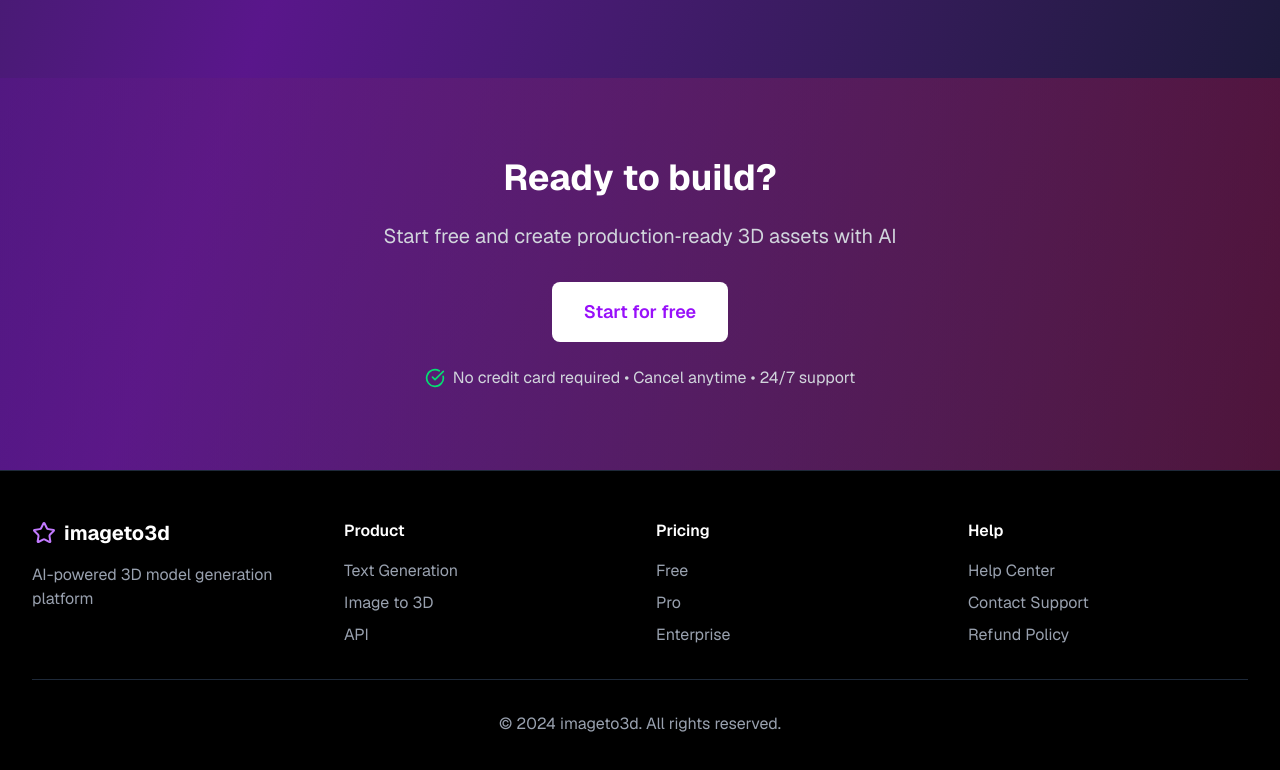
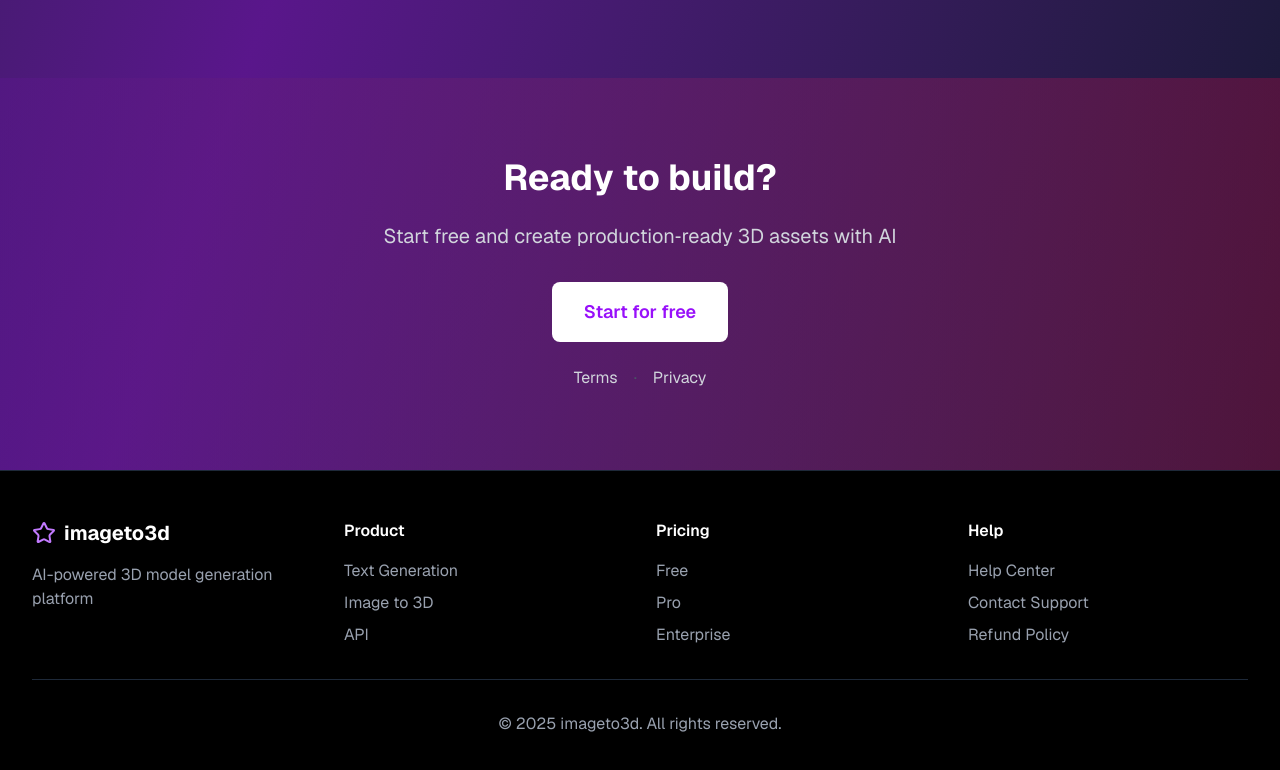
Before and after one commit to johngefang-max/my-app, a Next.js app: page /pricing in a window 1280 px wide. Shown: the part 2945-3715 px from the top of the page. Built offline with nearby package versions, Linux system fonts and the light colour scheme; no server answers.

Commit message:
chore: move Terms & Privacy into pricing CTA; update all footers to 2025; fix dead links on home and pricing; remove support tagline

```diff
--- a/src/app/page.tsx
+++ b/src/app/page.tsx
@@ -19,11 +19,7 @@
   const [imgError, setImgError] = useState(false)
   const heroSrc = (process.env.NEXT_PUBLIC_HERO_IMAGE_URL as string) || '/alis.png'
   const go = (path: string) => {
-    if (isAuthenticated) {
-      router.push(path)
-    } else {
-      openLogin()
-    }
+    router.push(path)
   }
 
   useEffect(() => {
@@ -577,22 +573,22 @@
             <div>
               <h4 className="text-white font-semibold mb-4">{t('home.footer.company')}</h4>
               <ul className="space-y-2 text-gray-400">
-                <li><a href="#" className="hover:text-white">{t('home.footer.aboutUs')}</a></li>
-                <li><a href="#" className="hover:text-white">{t('home.footer.careers')}</a></li>
-                <li><a href="#" className="hover:text-white">{t('home.footer.contact')}</a></li>
+                <li><a href="/help" className="hover:text-white">{t('home.footer.aboutUs')}</a></li>
+                <li><a href="/help" className="hover:text-white">{t('home.footer.careers')}</a></li>
+                <li><a href="/help" className="hover:text-white">{t('home.footer.contact')}</a></li>
               </ul>
             </div>
             <div>
               <h4 className="text-white font-semibold mb-4">{t('home.footer.support')}</h4>
               <ul className="space-y-2 text-gray-400">
-                <li><a href="#" className="hover:text-white">{t('home.footer.helpCenter')}</a></li>
-                <li><a href="#" className="hover:text-white">{t('home.footer.community')}</a></li>
-                <li><a href="#" className="hover:text-white">{t('home.footer.status')}</a></li>
+                <li><a href="/help" className="hover:text-white">{t('home.footer.helpCenter')}</a></li>
+                <li><a href="/help" className="hover:text-white">{t('home.footer.community')}</a></li>
+                <li><a href="/help" className="hover:text-white">{t('home.footer.status')}</a></li>
               </ul>
             </div>
           </div>
           <div className="border-t border-gray-800 mt-8 pt-8 text-center text-gray-400">
-            <p>&copy; 2024 imageto3d. {t('home.footer.rights')}</p>
+            <p>&copy; 2025 imageto3d. {t('home.footer.rights')}</p>
           </div>
         </div>
       </footer>
--- a/src/app/pricing/page.tsx
+++ b/src/app/pricing/page.tsx
@@ -1,6 +1,7 @@
 'use client'
 
 import { Check, Star, Zap, Shield, Users, Clock, Download, Headphones, CheckCircle, Globe } from 'lucide-react'
+import Link from 'next/link'
 import { useLanguage } from '../contexts/LanguageContext'
 import { useAuth } from '../contexts/AuthContext'
 
@@ -253,9 +254,14 @@
               {t('pricing.cta.freeTrial')}
             </a>
           </div>
-          <div className="flex items-center justify-center space-x-2 mt-6 text-gray-300">
-            <CheckCircle className="h-5 w-5 text-green-400" />
-            <span>{t('pricing.footer.support')}</span>
+          <div className="flex items-center justify-center gap-4 mt-6 text-gray-300">
+            <Link href={language === 'zh' ? '/zh/terms' : '/en/terms'} className="hover:text-white">
+              {language === 'zh' ? '服务条款' : 'Terms'}
+            </Link>
+            <span className="text-gray-600">·</span>
+            <Link href={language === 'zh' ? '/zh/privacy' : '/en/privacy'} className="hover:text-white">
+              {language === 'zh' ? '隐私政策' : 'Privacy'}
+            </Link>
           </div>
         </div>
       </section>
@@ -276,28 +282,28 @@
               <ul className="space-y-2 text-gray-400">
                 <li><a href="/generator" className="hover:text-white">{language === 'zh' ? '文本生成' : 'Text Generation'}</a></li>
                 <li><a href="/generator" className="hover:text-white">{language === 'zh' ? '图片转3D' : 'Image to 3D'}</a></li>
-                <li><a href="#" className="hover:text-white">{t('nav.api')}</a></li>
+                <li><a href="/help" className="hover:text-white">{t('nav.api')}</a></li>
               </ul>
             </div>
             <div>
               <h4 className="text-white font-semibold mb-4">{t('nav.pricing')}</h4>
               <ul className="space-y-2 text-gray-400">
-                <li><a href="#" className="hover:text-white">{t('pricing.free.title')}</a></li>
-                <li><a href="#" className="hover:text-white">{t('pricing.pro.title')}</a></li>
-                <li><a href="#" className="hover:text-white">{language === 'zh' ? '企业方案' : 'Enterprise'}</a></li>
+                <li><a href="/pricing" className="hover:text-white">{t('pricing.free.title')}</a></li>
+                <li><a href="/pricing" className="hover:text-white">{t('pricing.pro.title')}</a></li>
+                <li><a href="/pricing" className="hover:text-white">{language === 'zh' ? '企业方案' : 'Enterprise'}</a></li>
               </ul>
             </div>
             <div>
               <h4 className="text-white font-semibold mb-4">{t('common.help')}</h4>
               <ul className="space-y-2 text-gray-400">
-                <li><a href="#" className="hover:text-white">{language === 'zh' ? '帮助中心' : 'Help Center'}</a></li>
-                <li><a href="#" className="hover:text-white">{language === 'zh' ? '联系客服' : 'Contact Support'}</a></li>
-                <li><a href="#" className="hover:text-white">{language === 'zh' ? '退款政策' : 'Refund Policy'}</a></li>
+                <li><a href="/help" className="hover:text-white">{language === 'zh' ? '帮助中心' : 'Help Center'}</a></li>
+                <li><a href="/help" className="hover:text-white">{language === 'zh' ? '联系客服' : 'Contact Support'}</a></li>
+                <li><a href="/terms" className="hover:text-white">{language === 'zh' ? '退款政策' : 'Refund Policy'}</a></li>
               </ul>
             </div>
           </div>
           <div className="border-t border-gray-800 mt-8 pt-8 text-center text-gray-400">
-            <p>&copy; 2024 imageto3d. {language === 'zh' ? '保留所有权利。' : 'All rights reserved.'}</p>
+            <p>&copy; 2025 imageto3d. {language === 'zh' ? '保留所有权利。' : 'All rights reserved.'}</p>
           </div>
         </div>
       </footer>
```
